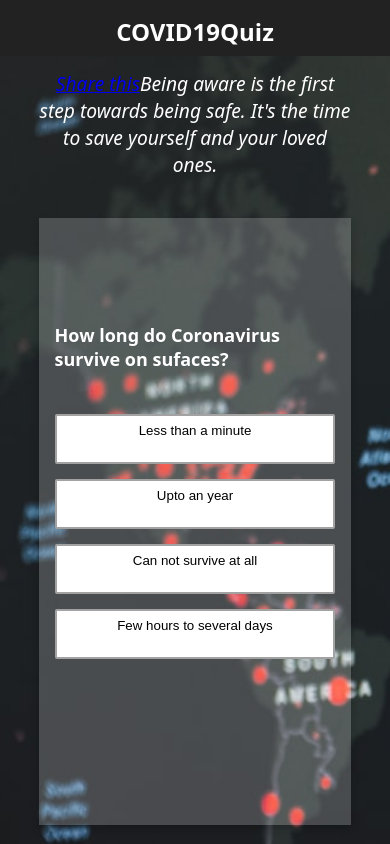
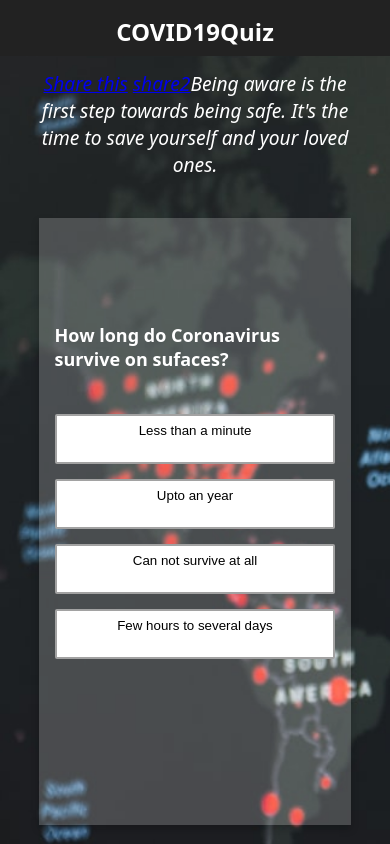
Before and after one commit to iAchyut/COVID-19, a React (Create React App) app: page / in a window 390 px wide. Built offline with nearby package versions, Linux system fonts and the light colour scheme.

Commit message:
whatsapp for mobile added

```diff
--- a/src/screens/home/home.jsx
+++ b/src/screens/home/home.jsx
@@ -129,6 +129,8 @@ export default class Home extends Component {
       <p className={Styles.heading}>
 
       <a href="https://web.whatsapp.com/send?l=en&text=https://covid19quiz.netlify.com/">Share this</a>
+      {' '}
+      <a href="https://wa.me/?text=I'm%20inquiring%20about%20the%20apartment%20listing" target="_blank">share2</a>
 
       Being aware is the first step towards being safe. It's the time to save yourself and your loved ones.</p>
         <List />
```
